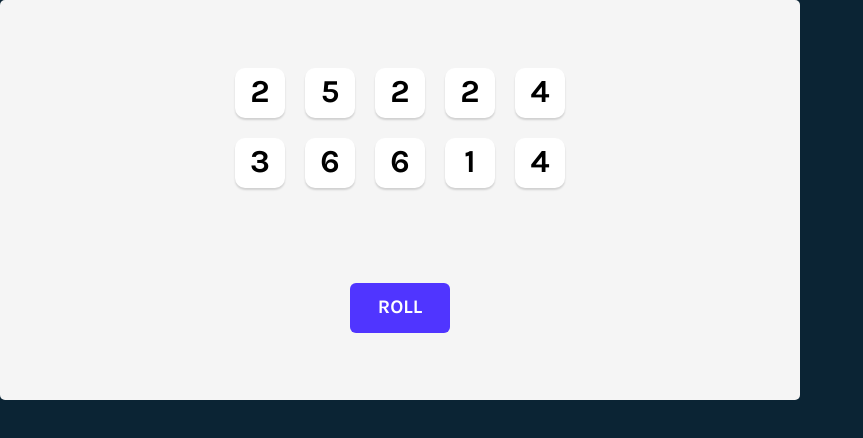
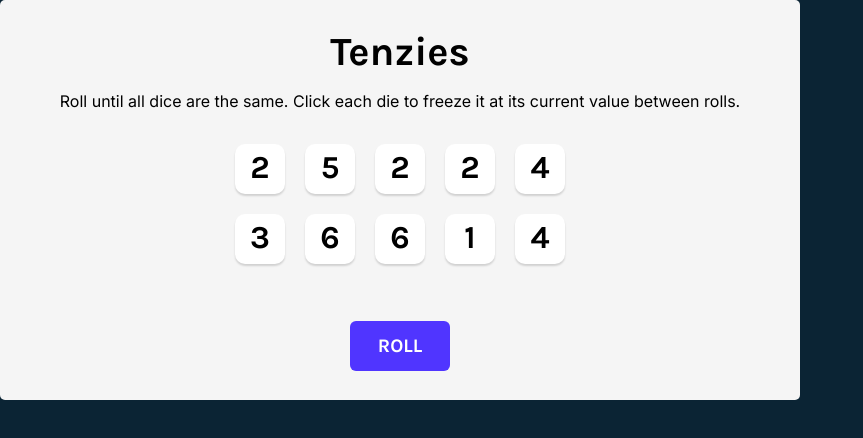
Before and after one commit to shal0054/Tenzies, a React app: page / in a window 1280 px wide. Shown: the top 438 px of the page, without its empty margins (0-863 px from the left). Built offline with nearby package versions, Linux system fonts and the light colour scheme.

Commit message:
implement winning condition

```diff
--- a/App.js
+++ b/App.js
@@ -4,6 +4,17 @@
 
 export default function App() {
   const [dice, setDice] = React.useState(allNewDice());
+  const [tenzies, setTenzies] = React.useState(false);
+
+  React.useEffect(() => {
+    const allHeld = dice.every(die => die.isHeld);
+    const allSame = dice.every(die => die.value === dice[0].value);
+
+    if (allHeld && allSame) {
+      setTenzies(true)
+      console.log('YOU WON!!')
+    }
+  }, [dice])
 
   function holdDice(id) {
     setDice(oldDice => {
@@ -32,7 +43,9 @@
     const newRoll = allNewDice();
     setDice(oldDice => {
       return oldDice.map((die, i) => {
-        return die.isHeld ? die : Object.assign({}, die, { value : newRoll[i].value });
+        return die.isHeld ?
+        die :
+        Object.assign({}, die, { value : newRoll[i].value });
         });
       });
     }
@@ -48,6 +61,9 @@
 
   return (
     <main>
+    <h1 className="title">Tenzies</h1>
+    <p className="instructions">Roll until all dice are the same. Click each die
+    to freeze it at its current value between rolls.</p>
       <div className='dice-container'>
         {diceElements}
       </div>
--- a/style.css
+++ b/style.css
@@ -20,10 +20,23 @@
     align-items: center;
 }
 
+.title {
+    font-size: 40px;
+    margin: 0;
+}
+
+.instructions {
+    font-family: 'Inter', sans-serif;
+    font-weight: 400;
+    margin-top: 0;
+    text-align: center;
+}
+
 .dice-container {
     display: grid;
     grid-template: auto auto / repeat(5, 1fr);
     gap: 20px;
+    margin-bottom: 40px;
 }
 
 .die-face {
```
Also changed, not shown: index.pack.js.
